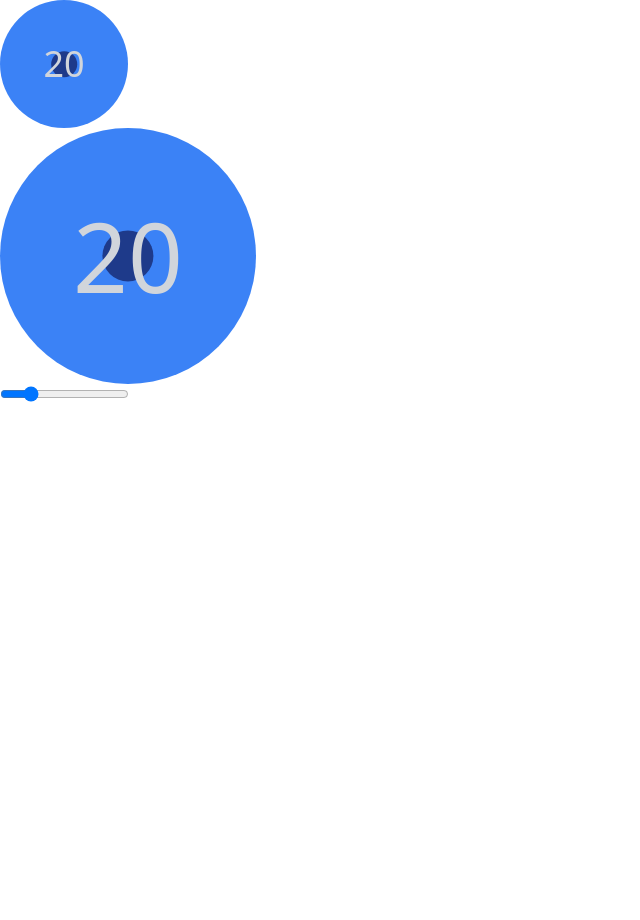
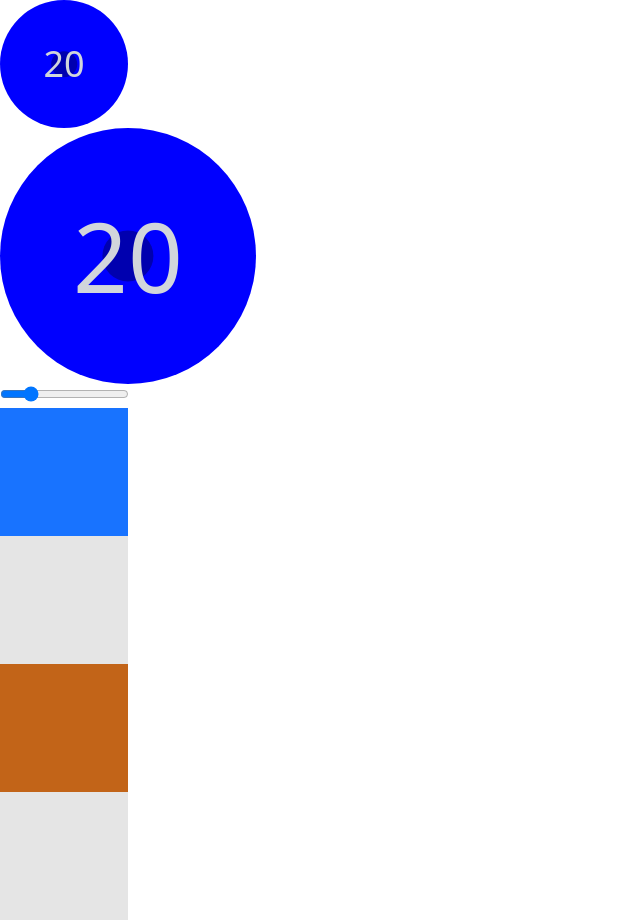
Before and after one commit to Shawmc123/overlay-project, a Nuxt app: page /test in a window 1280 px wide. Shown: the whole page, without its empty margins (0-640 px from the left). Before the commit the page ends 800 px from the top, so only its background shows below. Built offline with nearby package versions, Linux system fonts and the light colour scheme.

Commit message:
misc changes

```diff
--- a/components/BoostAmount.vue
+++ b/components/BoostAmount.vue
@@ -1,5 +1,5 @@
 <template>
-<div class="mt-3 bg-gradient-to-l from-blue-300 via-indigo-400 to-blue-500 w-60 min-w-full rounded overflow-clip">
+<div class="mt-3 bg-gradient-to-l from-blue-300 via-indigo-400 to-blue-500 w-60 min-w-full rounded clip">
   <h1 class="text-gray-50 p-1">
     {{name}}
   </h1>
@@ -24,4 +24,7 @@ export default {
   transition: width 0.6s ease-in-out,
               padding-left 0.6s ease-in-out;
 }
+.clip {
+  overflow: clip;
+}
 </style>
--- a/components/CircleDialThing.vue
+++ b/components/CircleDialThing.vue
@@ -1,9 +1,9 @@
 <template>
   <!-- <div class="w-full h-full bg-red-600 rounded-full" :style="{padding: ((-(Number(val))/max)*50)+'%'}"> -->
   <div class="w-full h-full relative">
-    <div class="w-full h-full bg-blue-500 rounded-full absolute"></div>
+    <div class="w-full h-full bg-blue-500 rounded-full absolute" :style="{'background-color': bgColour}"></div>
     <div
-      class="w-full h-full bg-blue-900 rounded-full absolute inset-1/2 transform smooththing -translate-x-1/2 -translate-y-1/2"
+      class="w-full h-full bg-gray-400 mix-blend-multiply rounded-full absolute inset-1/2 transform smooththing -translate-x-1/2 -translate-y-1/2"
       :style="{ width: size + '%', height: size + '%' }"
     ></div>
     <div
@@ -23,7 +23,8 @@ export default {
   props: {
       max: {default: 100, type: Number},
       val: {type: Number},
-      textClass: {default: '', type: String}
+      textClass: {default: '', type: String},
+      bgColour: {default: 'blue', type: String}
   }
 };
 </script>
--- a/components/Playerboard.vue
+++ b/components/Playerboard.vue
@@ -1,6 +1,6 @@
 <template>
   <div class="w-screen">
-    <div class="w-24 h-24"><CircleDialThing :val="boost" textClass="text-4xl font-medium"/></div>
+    <div class="w-24 h-24"><CircleDialThing :val="boost" textClass="text-4xl font-medium" :bgColour="colour" /></div>
     <div class="flex justify-between w-1/2 text-white font-mono antialiased sm:px-6 bg-gradient-to-r from-blue-800 via-blue-400 to-blue-200 border-4 border-blue-500">
       <div class="text-2xl pr-8 bg-gradient-to-r from blue-700 via-blue-600 to-blue-500 bg-clip-border bg-opacity-50"> {{name}}</div>
       <div v-for="(value, label) in {Score: score, Goals: goals, Shots: shots, Assists: assists, Saves: saves}" :key="label" class="pl-4">
@@ -20,7 +20,8 @@ export default {
     score: {default:0, type:Number},
     shots: {default:0, type:Number},
     saves: {default:0, type:Number},
-    boost: {default:0, type:Number}
+    boost: {default:0, type:Number},
+    colour: {default: 'blue', type:String}
   }
 }
 </script>
--- a/pages/index.vue
+++ b/pages/index.vue
@@ -1,15 +1,15 @@
 <template>
   <div>
     <div class="left-0 absolute pl-1">
-      <BoostAmount v-for="(item,index) in $store.state.state.players" v-if="item.team==0" :name="item.name" :boost="item.boost" :key="index"/>
+      <BoostAmount v-for="player in teams[0]" :name="player.name" :boost="player.boost" :key="player.id"/>
     </div>
     <div class="right-0 absolute pr-1">
-      <BoostAmount v-for="(item,index) in $store.state.state.players" v-if="item.team==1" :name="item.name" :boost="item.boost" :key="index"/>
+      <BoostAmount v-for="player in teams[1]" :name="player.name" :boost="player.boost" :key="player.id"/>
     </div>
     <!-- {{$store.state.state}} -->
     <!-- {{$store.state.state.players}} -->
     <div class="bottom-0 absolute">
-      <Playerboard :name="currentPlayer.name" :score="currentPlayer.score" :goals="currentPlayer.goals" :assists="currentPlayer.assists" :shots="currentPlayer.shots" :saves="currentPlayer.saves" :boost="currentPlayer.boost"/>
+      <Playerboard :name="currentPlayer.name" :score="currentPlayer.score" :goals="currentPlayer.goals" :assists="currentPlayer.assists" :shots="currentPlayer.shots" :saves="currentPlayer.saves" :boost="currentPlayer.boost" :colour="'#'+this.$store.state.state.game.teams[currentPlayer.team].color_primary"/>
     </div>
     <div class="grid justify-items-center">
       <Scoreboard :team0="getTeam0.name" :score0="getTeam0.score" :team1="getTeam1.name" :score1="getTeam1.score" :time="getTime"/>
@@ -39,6 +39,17 @@ export default {
         return this.$store.state.state.game.teams[1]
       } else return {}
     },
+    teams() {
+      console.log(this.$store)
+      const out = []
+      for (const player of Object.entries(this.$store.state.state.players)) {
+        while (player[1].team >= out.length) {
+          out.push([])
+        }
+        out[player[1].team].push(player[1])
+      }
+      return out
+    },
     getTime() {
       if (this.$store.state.state.game !== undefined) {
         return this.$store.state.state.game.time_seconds
--- a/pages/test.vue
+++ b/pages/test.vue
@@ -13,6 +13,10 @@
       />
     </div>
     <input type="range" max=100 min=0 v-model="val" />
+    <div class="w-32 h-32" style="background-color: #1873FF"></div>
+    <div class="w-32 h-32" style="background-color: #E5E5E5"></div>
+    <div class="w-32 h-32" style="background-color: #C26418"></div>
+    <div class="w-32 h-32" style="background-color: #E5E5E5"></div>
   </div>
 </template>
 
```
